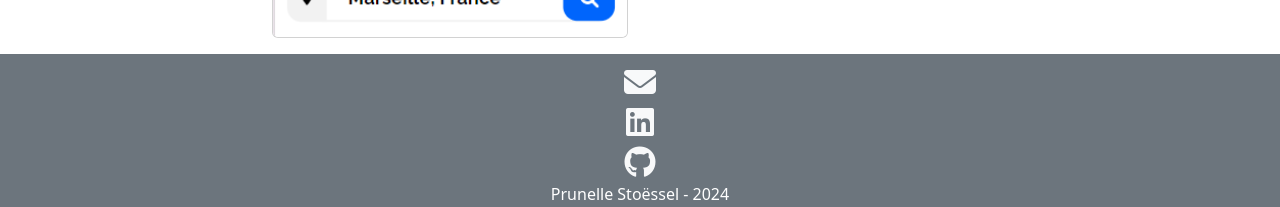
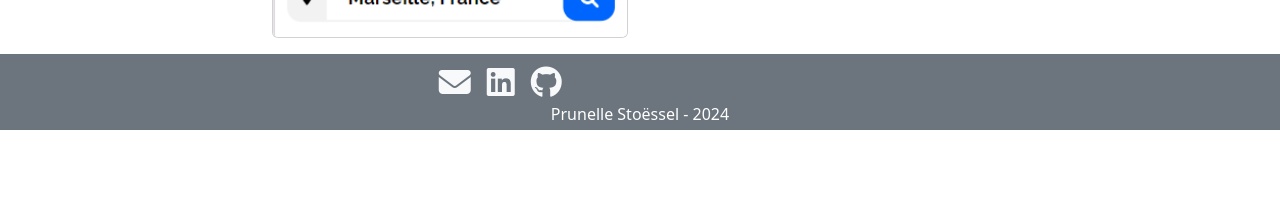
Before and after one commit to RedRingRita/portfolio, a React (Create React App) app: page / in a window 1280 px wide. Shown: the part 983-1190 px from the top of the page. After the commit the page ends 1113 px from the top, so only its background shows below. Built offline with nearby package versions, Linux system fonts and the light colour scheme.

Commit message:
Contact commited

```diff
--- a/src/Components/Contact.jsx
+++ b/src/Components/Contact.jsx
@@ -8,7 +8,7 @@ function Contact() {
                 </Col>
 
                 <Col className='text-center'>
-                    <Stack direction='' gap={3}>
+                    <Stack direction='horizontal' gap={3}>
                         <a href='mailto:prunelle.stoessel@gmail.com' className='link-light'><i class="fa-solid fa-envelope fa-2xl"></i></a>
                         <a href="https://www.linkedin.com/in/prunelle-stoessel/" className='link-light'><i class="fa-brands fa-linkedin fa-2xl"></i></a>
                         <a href="https://github.com/RedRingRita" className='link-light'><i class="fa-brands fa-github fa-2xl"></i></a>
```
